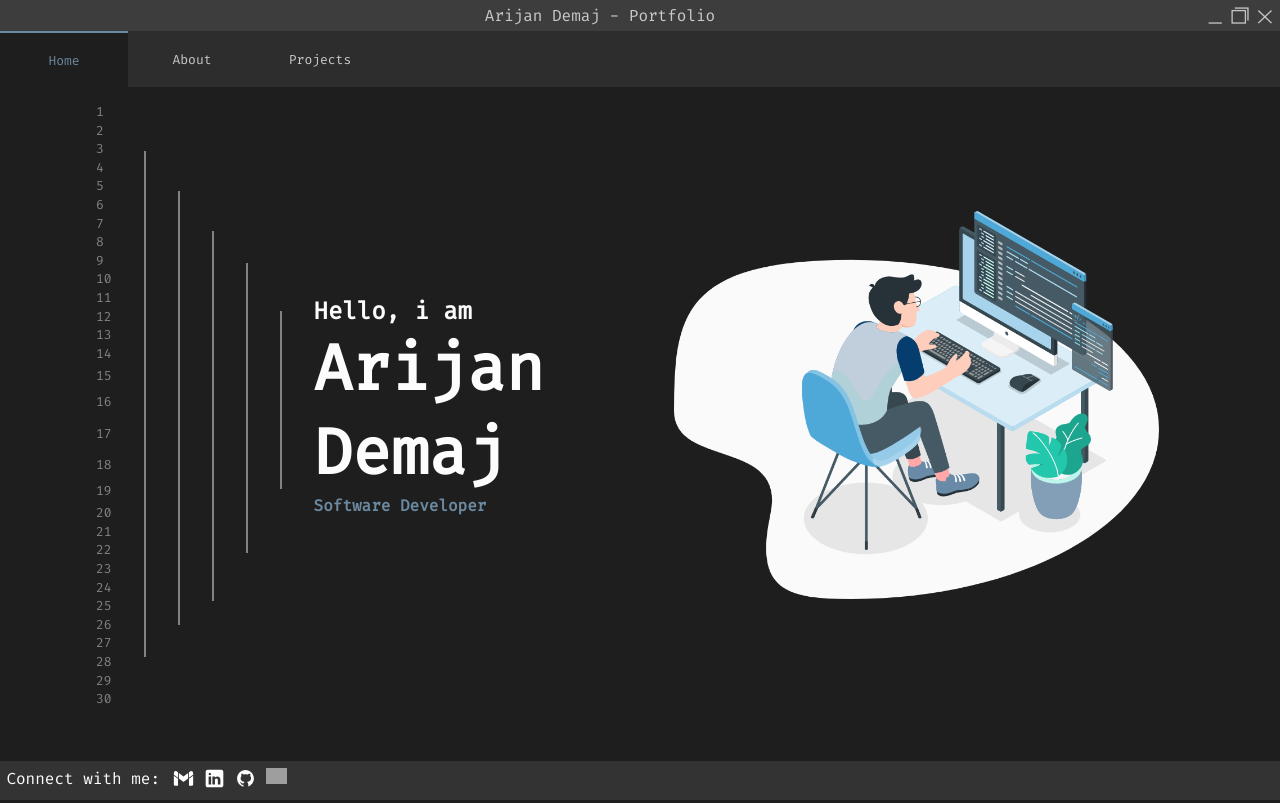
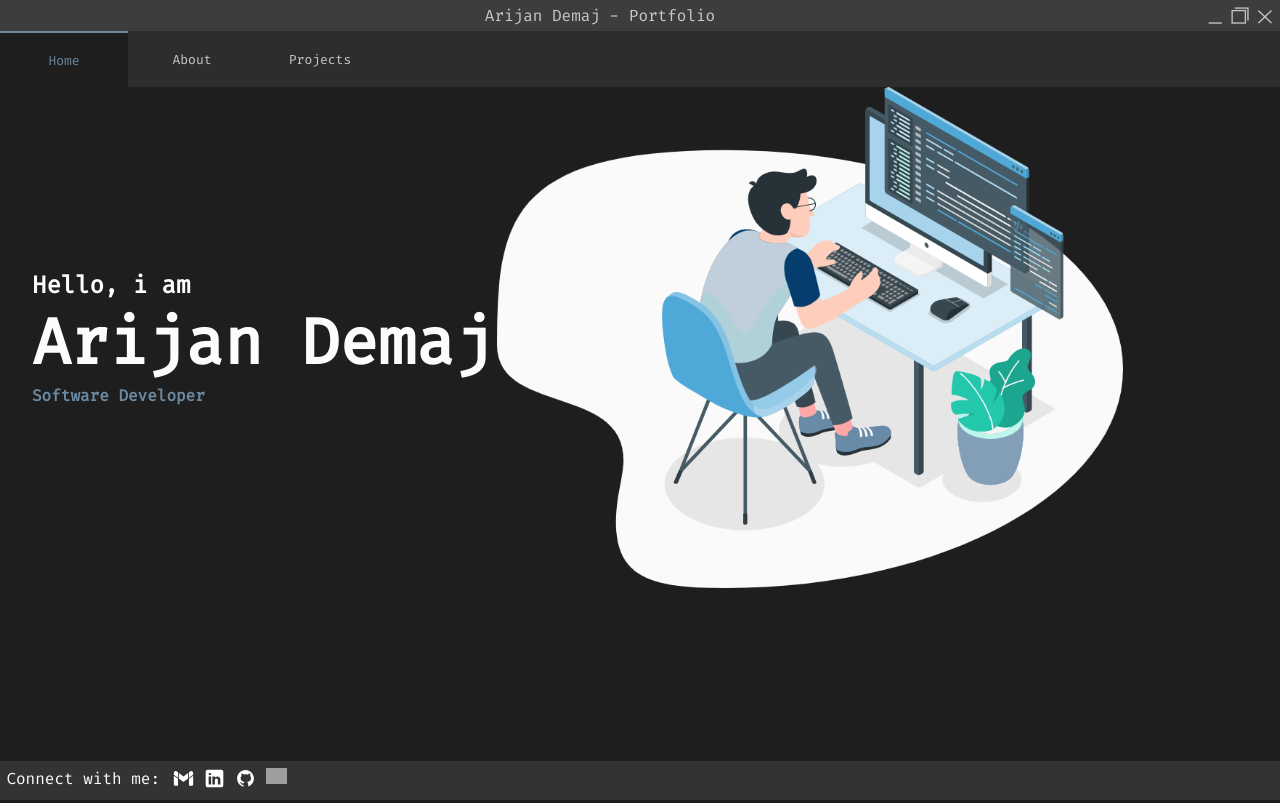
Before and after one commit to arijandemaj/Portfolio, a React (Vite) app: page / in a window 1280 px wide. Built offline with nearby package versions, Linux system fonts and the light colour scheme; grey boxes are pictures that could not be loaded.

Commit message:
temp commit #4

```diff
--- a/src/pages/Home.jsx
+++ b/src/pages/Home.jsx
@@ -2,9 +2,11 @@ import devImage from '/images/dev-image.png'
 
 function Home() {
   return (
-    <div id="hello-page">
-       <div className="container-flex" style={{marginBottom: '5rem'}}>
-         <div style={{display: 'flex'}}>
+    <div id="hello-page" style={{marginBottom: '10rem'}}>
+       <div className="container-flex">
+        {
+          /*
+           <div style={{display: 'flex'}}>
           <div>
             <p className="row-number" style={{paddingTop: '1rem'}}>1</p>
             <p className="row-number">2</p>
@@ -45,6 +47,9 @@ function Home() {
             <div className="horizontal-line hide-on-mobile" style={{height: '11rem', marginTop: '14rem'}}></div>
           </div>
          </div>
+          */
+        }
+
          <div className="introduction-container">
             <h4 className="introduction">Hello, i am</h4>
             <h1 className="introduction-fullname">Arijan Demaj</h1>
```
